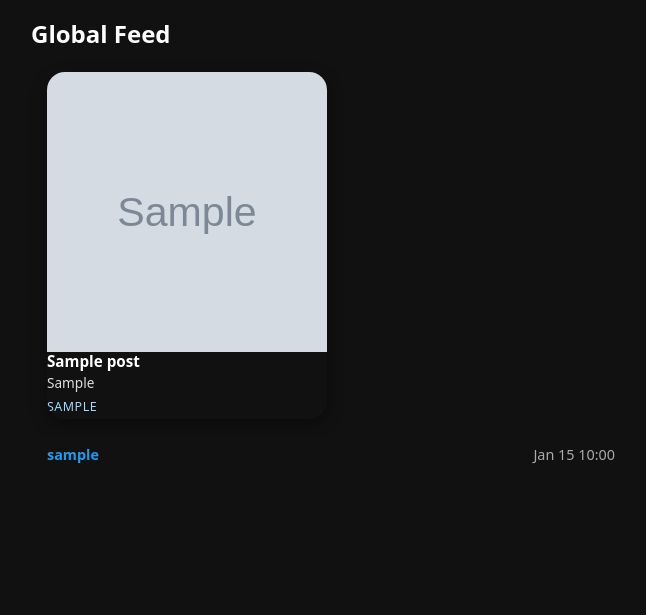
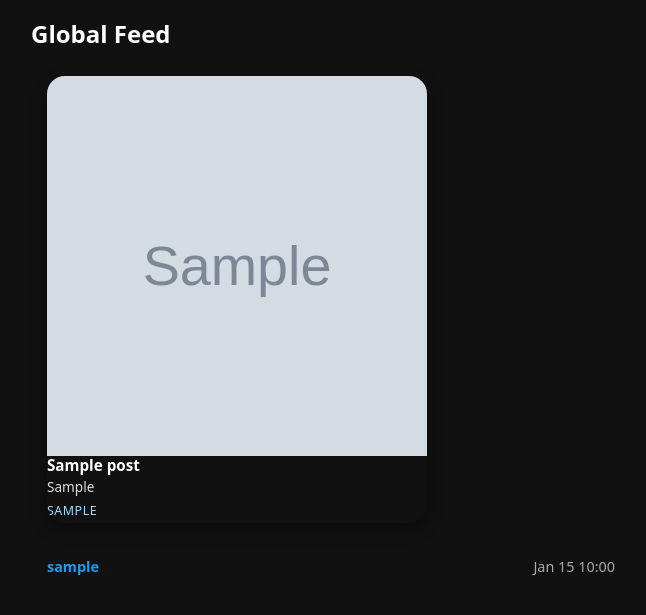
Before and after one commit to dygitalgraffiti/earshot-app, a Flask app: page / in a window 1280 px wide. Shown: the part 54-669 px from the top of the page, without its empty margins (309-955 px from the left). Run offline with Flask 3, Linux system fonts and the light colour scheme; tables that the repository leaves empty hold one stand-in row (values such as "Sample post"); grey boxes marked "Sample" are stand-in pictures; some libraries are stand-ins or nearby versions.

Commit message:
Update style.css

```diff
--- a/static/style.css
+++ b/static/style.css
@@ -440,3 +440,38 @@ nav {
 .music-card:hover {
   transform: translateY(-4px);
 }
+/* ────────────────────────────────────── */
+/*  WIDER CARDS + TEXT WRAP (NO CUTOFF)   */
+/* ────────────────────────────────────── */
+.music-card {
+  max-width: 380px !important;     /* ← WIDER */
+  width: calc(100% - 2rem);
+  margin: 1.5rem 1rem !important;
+}
+
+/* Allow long text to wrap */
+.title,
+.artist,
+.platform,
+.domain {
+  white-space: normal !important;
+  overflow-wrap: break-word;
+  word-wrap: break-word;
+  hyphens: auto;
+}
+
+/* Slightly more padding inside */
+.card-info {
+  padding: 1rem 1.1rem;
+}
+
+/* Keep your float logic */
+.music-card.mine {
+  margin-left: auto;
+  margin-right: 1.5rem;
+}
+
+.music-card.theirs {
+  margin-right: auto;
+  margin-left: 1.5rem;
+}
```
